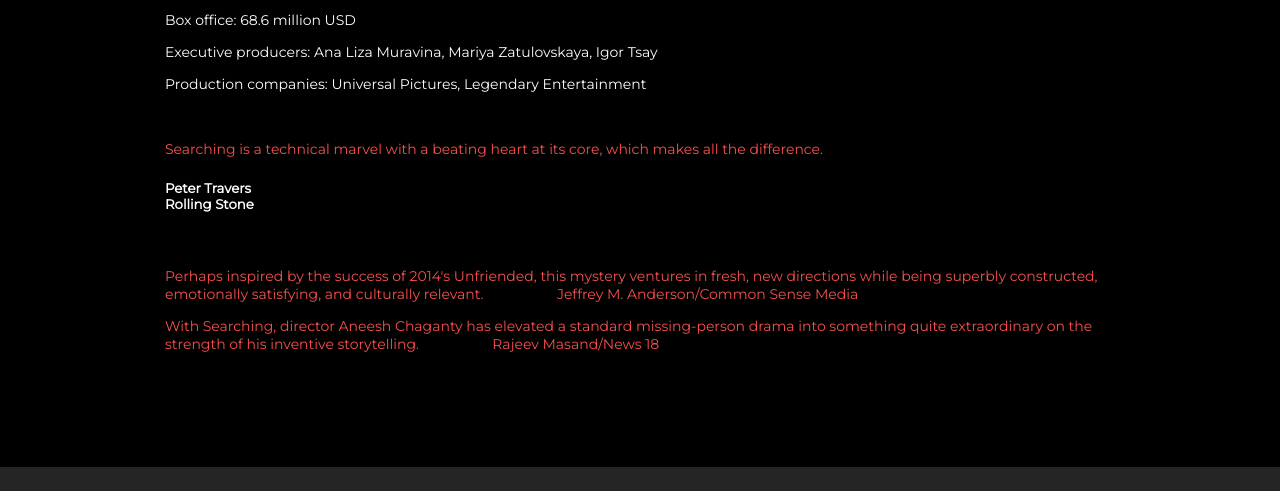
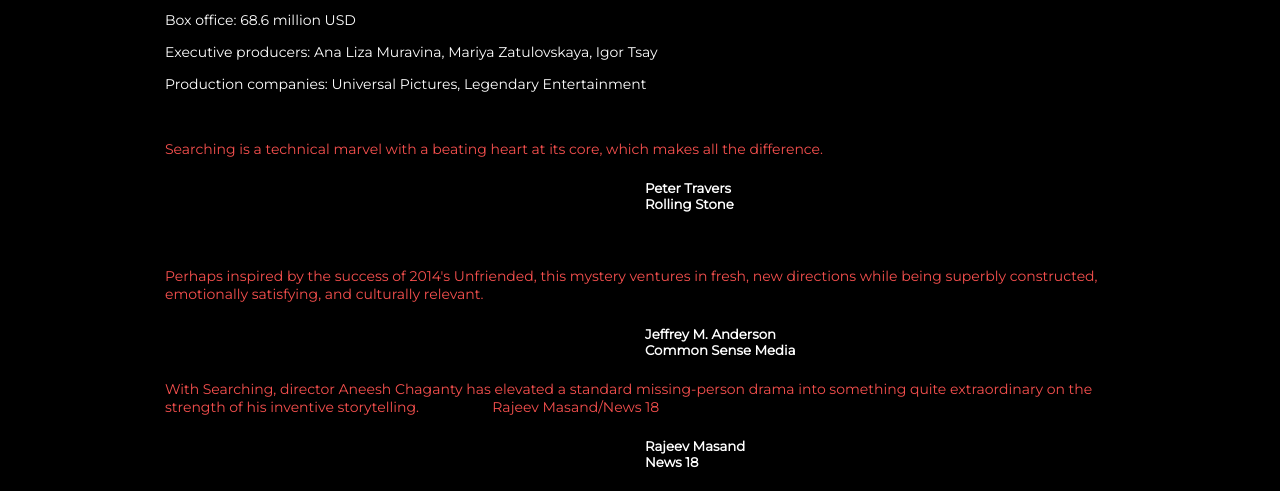
Before and after one commit to timhsu87/BusinessBrochure, a plain HTML site: page Searching.html in a window 1280 px wide. Shown: the part 825-1316 px from the top of the page. Drawn offline with nearby package versions, Linux system fonts and the light colour scheme; files that its build step writes are made by us from their sources.

Commit message:
changed review author

```diff
--- a/Searching.html
+++ b/Searching.html
@@ -49,12 +49,16 @@
                     <br>
                     <p class="red-text">Searching is a technical marvel with a beating heart at its core, which makes all the difference. &nbsp; &nbsp; &nbsp; &nbsp; &nbsp; &nbsp; &nbsp; &nbsp; &nbsp; &nbsp;  </p>
 
-                    <h5>Peter Travers<br>Rolling Stone</h5>
+                    <h5 id="authors">Peter Travers<br>Rolling Stone</h5>
                     <br>
 
-                    <p class="red-text">Perhaps inspired by the success of 2014's Unfriended, this mystery ventures in fresh, new directions while being superbly constructed, emotionally satisfying, and culturally relevant.&nbsp; &nbsp; &nbsp; &nbsp; &nbsp; &nbsp; &nbsp; &nbsp; &nbsp; &nbsp; Jeffrey M. Anderson/Common Sense Media</p>
+                    <p class="red-text">Perhaps inspired by the success of 2014's Unfriended, this mystery ventures in fresh, new directions while being superbly constructed, emotionally satisfying, and culturally relevant.&nbsp; &nbsp; &nbsp; &nbsp; &nbsp; &nbsp; &nbsp; &nbsp; &nbsp; &nbsp; </p>
+
+                    <h5 id="authors">Jeffrey M. Anderson<br>Common Sense Media</h5>
 
                     <p class="red-text">With Searching, director Aneesh Chaganty has elevated a standard missing-person drama into something quite extraordinary on the strength of his inventive storytelling.&nbsp; &nbsp; &nbsp; &nbsp; &nbsp; &nbsp; &nbsp; &nbsp; &nbsp; &nbsp; Rajeev Masand/News 18</p>
+
+                    <h5 id="authors">Rajeev Masand<br>News 18</h5>
 
                 </section>
 
--- a/scss/_reviews.scss
+++ b/scss/_reviews.scss
@@ -36,3 +36,7 @@
 }
 
 //H5 styles
+
+#authors{
+    margin-left: 480px;
+}
```
Also changed, not shown: incredibles.html (+5 -2 lines), skyscraper.html (+6 -3 lines).
